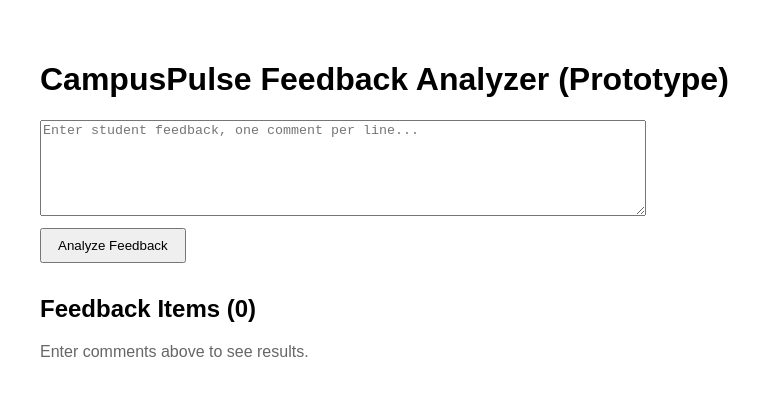
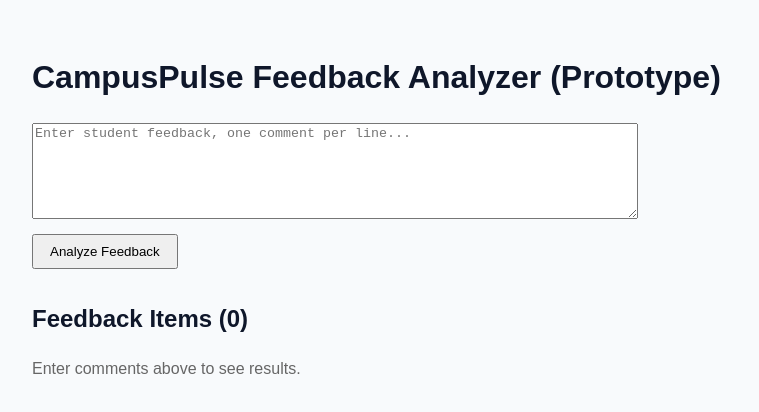
Before and after one commit to NotAzie/pulse-protocol, a React (Vite) app: page / in a window 1280 px wide. Shown: the top 412 px of the page, without its empty margins (0-759 px from the left). Built offline with nearby package versions, Linux system fonts and the light colour scheme.

Commit message:
style: add early prototype stylesheet with basic card layout

```diff
--- a/src/main.tsx
+++ b/src/main.tsx
@@ -7,3 +7,5 @@ ReactDOM.createRoot(document.getElementById('root')!).render(
     <App />
   </React.StrictMode>
 );
+
+import './styles.css';
--- /dev/null
+++ b/src/styles.css
@@ -0,0 +1,45 @@
+/* CampusPulse Prototype Stylesheet */
+:root {
+  --color-primary: #168B69;
+  --color-surface: #ffffff;
+  --color-background: #f8fafc;
+  --color-text: #0f172a;
+  --color-muted: #64748b;
+  --border-color: #e2e8f0;
+}
+
+body {
+  margin: 0;
+  padding: 0;
+  font-family: -apple-system, BlinkMacSystemFont, "Segoe UI", Roboto, Helvetica, Arial, sans-serif;
+  background-color: var(--color-background);
+  color: var(--color-text);
+  line-height: 1.5;
+}
+
+.container {
+  max-width: 800px;
+  margin: 2rem auto;
+  padding: 0 1rem;
+}
+
+.card {
+  background: var(--color-surface);
+  border: 1px solid var(--border-color);
+  border-radius: 8px;
+  padding: 1.5rem;
+  box-shadow: 0 1px 3px rgba(0,0,0,0.05);
+  margin-bottom: 1.5rem;
+}
+
+.badge {
+  display: inline-block;
+  padding: 0.25rem 0.5rem;
+  border-radius: 4px;
+  font-size: 0.85rem;
+  font-weight: 600;
+}
+
+.badge-positive { background: #d1fae5; color: #065f46; }
+.badge-negative { background: #fee2e2; color: #991b1b; }
+.badge-neutral  { background: #f1f5f9; color: #475569; }
```
